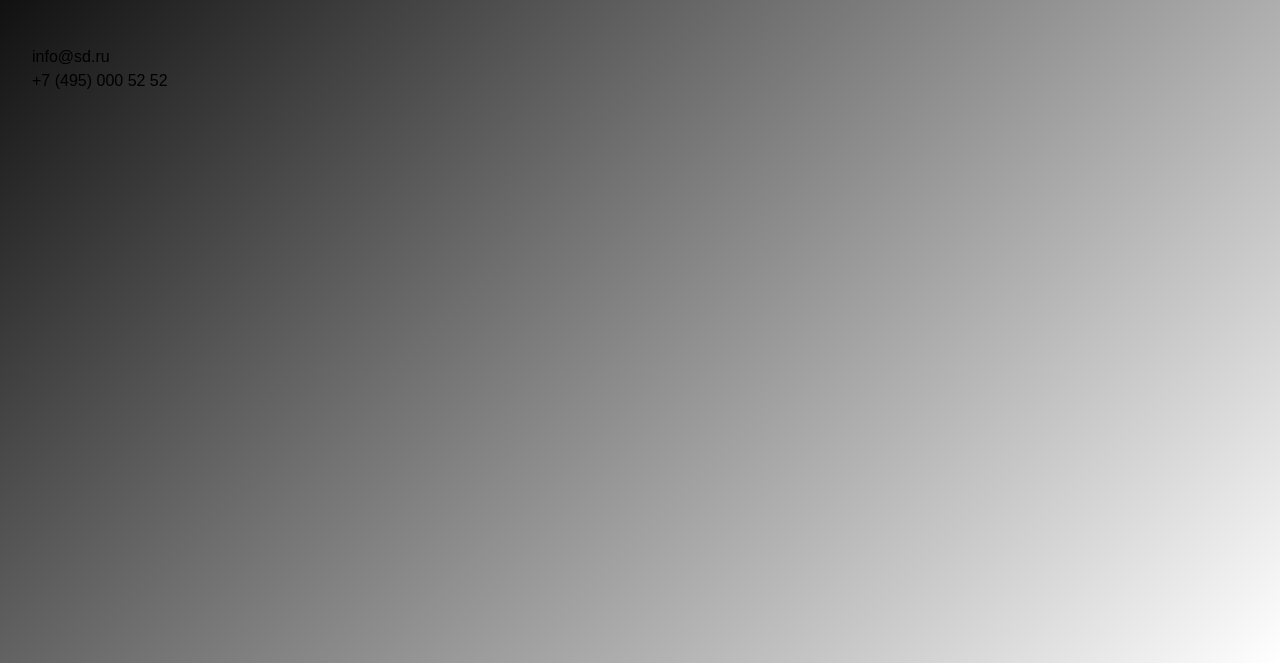
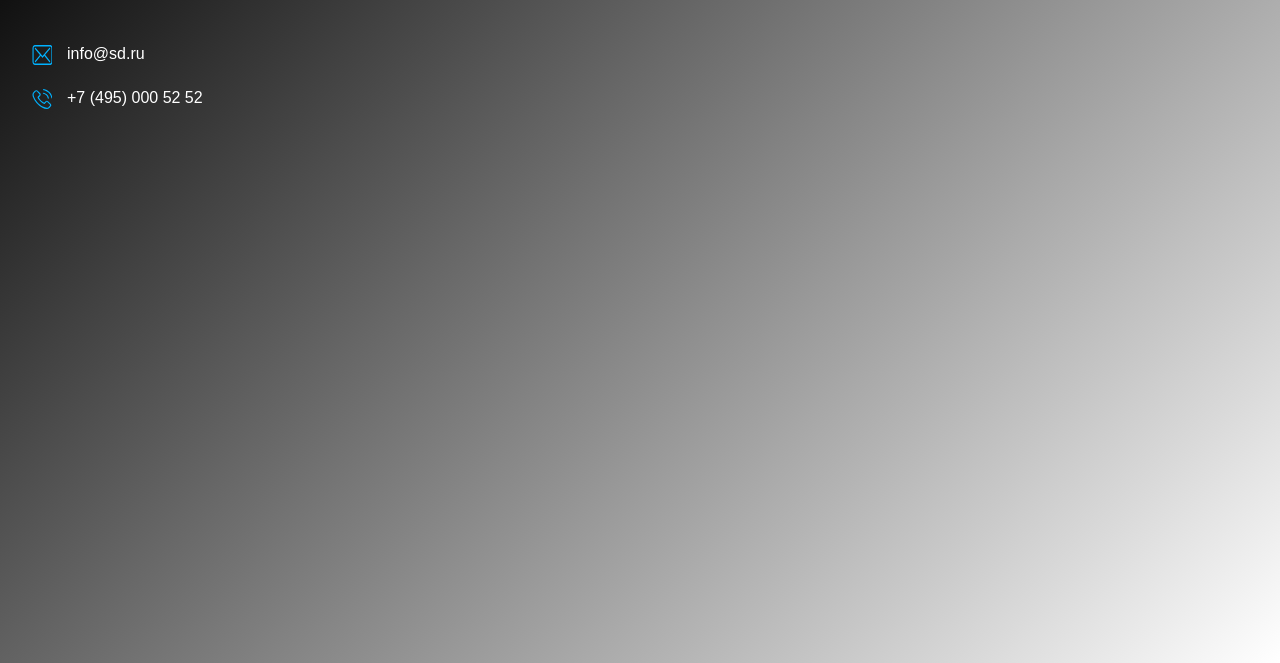
Before and after one commit to nikitasech/smart-device, a website: page source/blocks.html in a window 1280 px wide. Shown: the part 137-800 px from the top of the page. Drawn offline with nearby package versions, Linux system fonts and the light colour scheme; files that its build step writes are made by us from their sources.

Commit message:
Подготовил блок contact

```diff
--- a/source/blocks.html
+++ b/source/blocks.html
@@ -25,12 +25,10 @@
     </a>
     <br>
     <br>
-    <a class="contact" href="mailto:info@sd.ru">
-      <span class="contact__text">info@sd.ru</span>
-    </a>
+    <a class="contact contact--email" href="mailto:info@sd.ru">info@sd.ru</a>
     <br>
-    <a class="contact" href="tel:+74950005252">
-      <span class="contact__text">+7 (495) 000 52 52</span>
-    </a>
+    <a class="contact contact--phone" href="tel:+74950005252">+7 (495) 000 52 52</a>
+    <br>
+    <br>
   </body>
 </html>
--- a/source/sass/blocks/btn.scss
+++ b/source/sass/blocks/button.scss
@@ -1,4 +1,4 @@
-.btn {
+.button {
   display: inline-flex;
   margin: 10px 0;
   padding: 10px 20px;
--- a/source/sass/blocks/contact.scss
+++ b/source/sass/blocks/contact.scss
@@ -0,0 +1,33 @@
+.contact {
+  display: flex;
+
+  line-height: 18px;
+  color: $color-default-white;
+
+  &::before {
+    content: "";
+
+    display: block;
+    width: 20px;
+    height: 20px;
+    margin-right: 15px;
+
+    background-image: url("../img/icon-email.svg");
+  }
+
+  &--email::before {
+    background-image: url("../img/icon-email.svg");
+  }
+
+  &--phone::before {
+    background-image: url("../img/icon-phone.svg");
+  }
+
+  @include vp-319 {
+    font-size: 0;
+
+    &::before {
+      margin-right: 0;
+    }
+  }
+}
--- a/source/sass/style.scss
+++ b/source/sass/style.scss
@@ -19,7 +19,8 @@
 // ---------------------------------
 
 @import "blocks/logo";
-@import "blocks/btn";
+@import "blocks/contact";
+@import "blocks/button";
 @import "blocks/modal";
 
 // ---------------------------------
```
